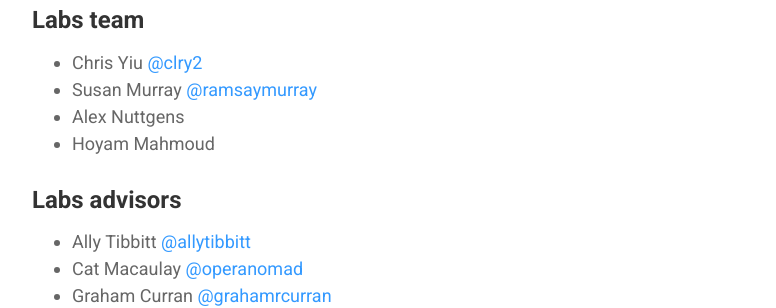
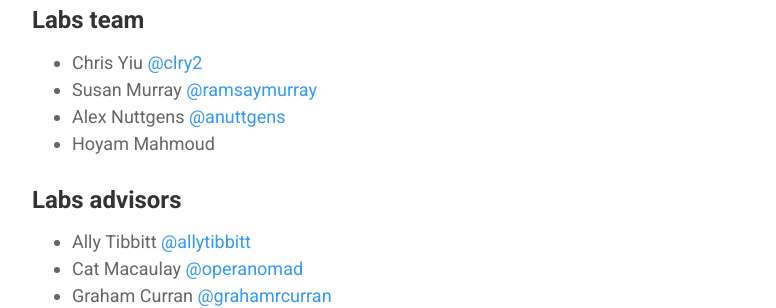
Before and after one commit to scvolabs/scvolabs-website, a Jekyll site: the page built from index.md, in a window 1280 px wide and 900 px high, scrolled down 1527 px. Shown: the part 154-462 px from the top of the window, without its empty margins (38-814 px from the left). Built offline with Jekyll 4.4.1, drawn with Linux system fonts in a browser that asks for light colours; nearby versions of some CDN libraries.

Commit message:
update Tw handles

```diff
--- a/index.md
+++ b/index.md
@@ -54,7 +54,7 @@ We're a friendly bunch with diverse backgrounds and a common purpose. Come say h
 
 - Chris Yiu [@clry2](https://twitter.com/clry2)
 - Susan Murray [@ramsaymurray](https://twitter.com/ramsaymurray)
-- Alex Nuttgens
+- Alex Nuttgens [@anuttgens](https://twitter.com/anuttgens)
 - Hoyam Mahmoud
 
 ### Labs advisors
```
